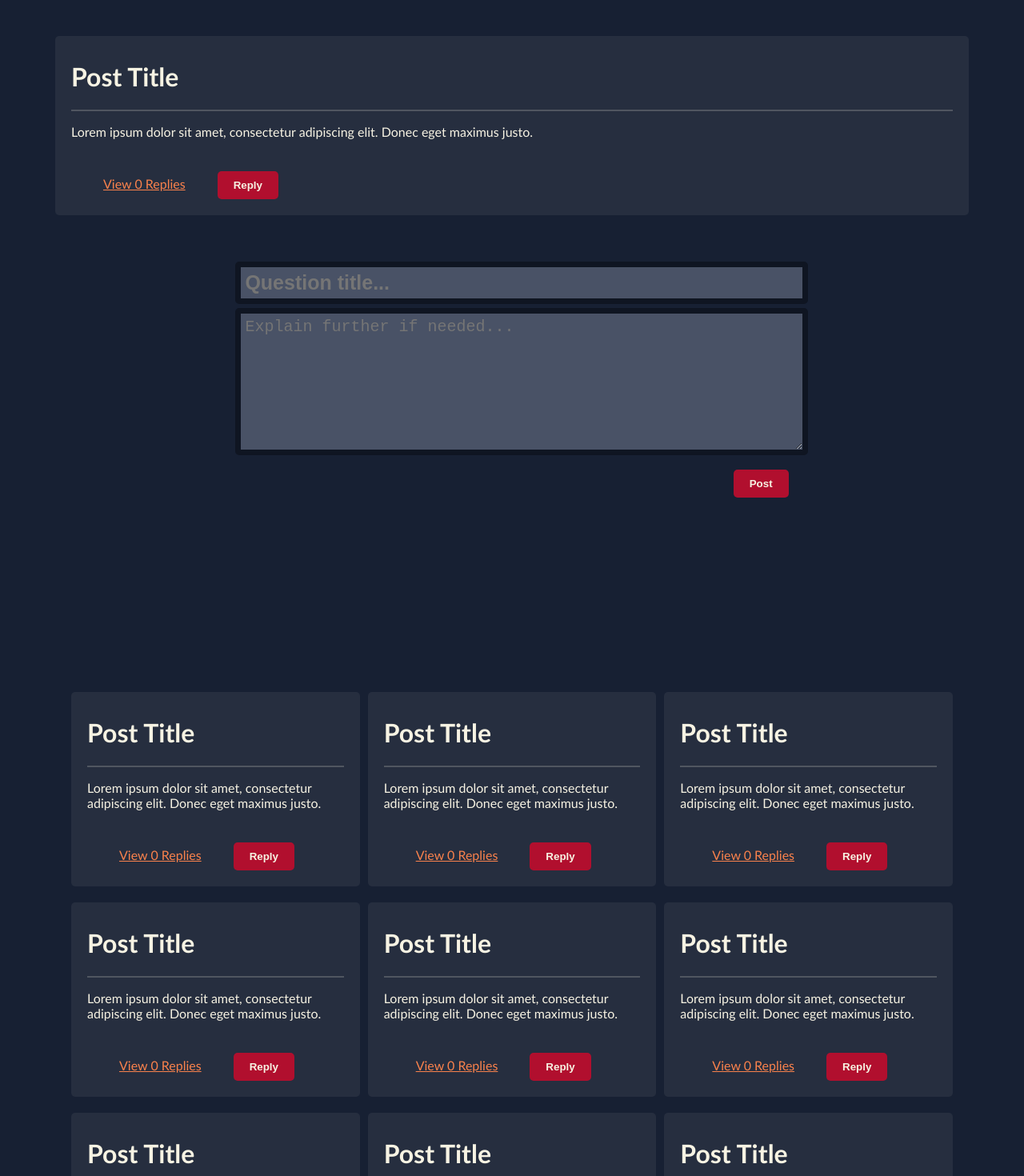
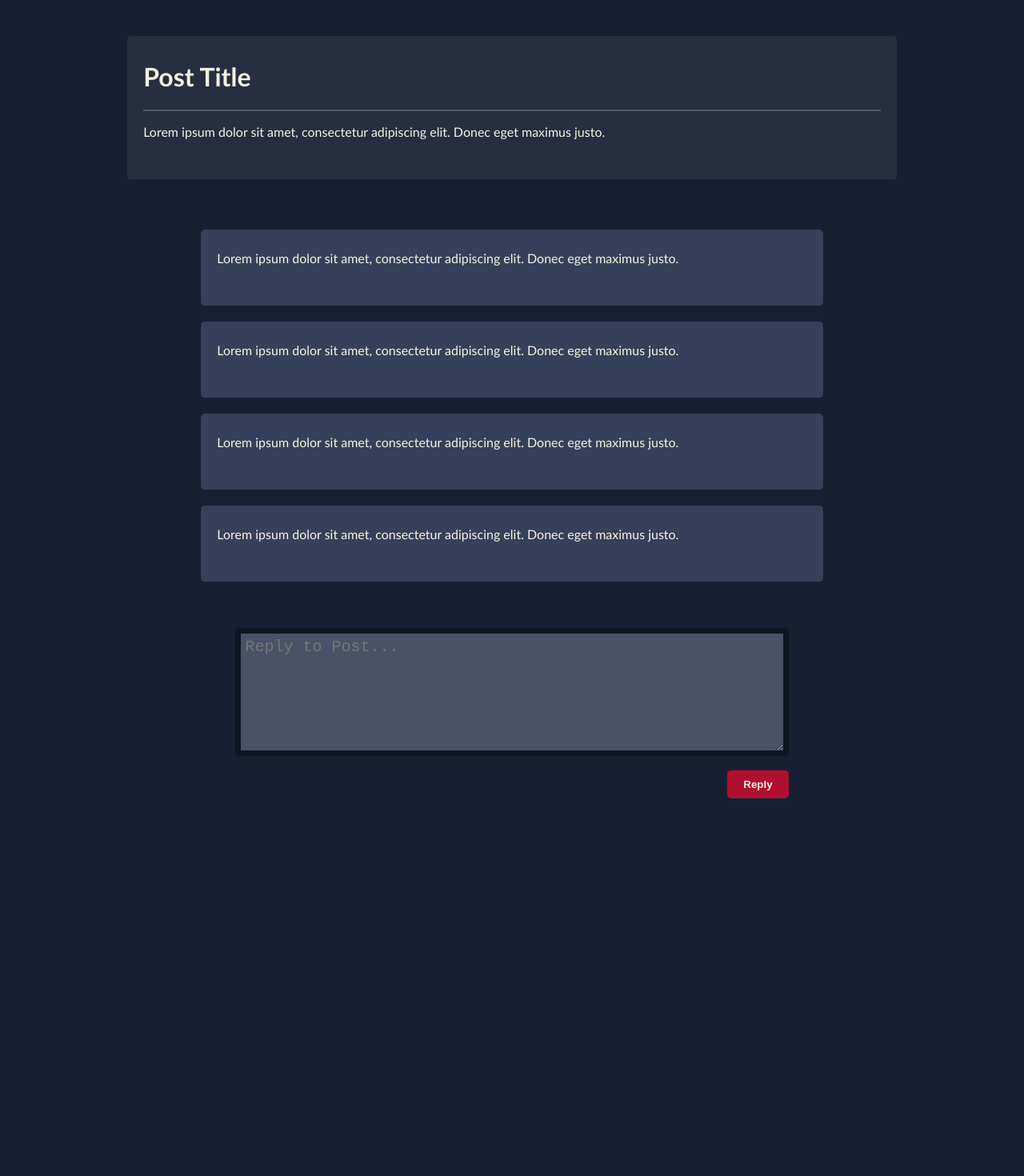
Before and after one commit to CovJus01/BogLogs, a React (Create React App) app: page /post in a window 1280 px wide. Shown: the part 80-1550 px from the top of the page at 80% size. After the commit the page ends 1298 px from the top, so only its background shows below. Built offline with nearby package versions, Linux system fonts and the light colour scheme.

Commit message:
Updated Post Content page with new components and styles

```diff
--- a/src/pages/PostContent.js
+++ b/src/pages/PostContent.js
@@ -1,35 +1,25 @@
 import React from "react";
 import '../styles/main.css';
-import Post from "../components/Post";
-import PostBox from "../components/PostBox"
+import Reply from "../components/Reply";
+import ReplyTree from "../components/ReplyTree"
+import PostDetails from "../components/PostDetails"
 
 export default function PostPage () {
 
     return (
       <div className="ViewPost">
-        <PostBox isReply={false}/>
+        <PostDetails />
         <br/>
         <br/>
-        <Post isTitle={false}/>
+        <div className="ReplySection">
+          <ReplyTree/>
+          <ReplyTree/>
+          <ReplyTree/>
+          <ReplyTree/>
+        </div>
         <br/>
         <br/>
-        <div className="PostSection">
-            <div id="column1">
-            <PostBox isReply={false}/>
-            <PostBox isReply={false}/>
-            <PostBox isReply={false}/>
-            </div>
-            <div id="column2">
-            <PostBox isReply={false}/>
-            <PostBox isReply={false}/>
-            <PostBox isReply={false}/>
-            </div>
-            <div id="column2">
-            <PostBox isReply={false}/>
-            <PostBox isReply={false}/>
-            <PostBox isReply={false}/>
-            </div>
-        </div>
+        <Reply/>
       </div>
     );
   }
--- a/src/styles/main.css
+++ b/src/styles/main.css
@@ -52,8 +52,17 @@ button:active{
     margin: auto;
     background: #2b3344be;
     border-radius: 5px;
-    width: 1fr;
-    margin: 5px 5px 20px 5px;
+    width: 80%;
+    margin: 5px auto 20px auto;
+    padding: 10px 20px 20px 20px;
+    text-align: left;
+}
+
+.ReplyBoxContainer {
+    background: #66759963;
+    border-radius: 5px;
+    width: 80%;
+    margin: 5px auto 20px auto;
     padding: 10px 20px 20px 20px;
     text-align: left;
 }
@@ -73,6 +82,11 @@ button:active{
         padding-left: 20px;
         padding-right: 20px;
     }
+}
+
+.ReplySection {
+    width: 80%;
+    margin: auto ;
 }
 
 @media all and (max-width: 413px) {
@@ -103,6 +117,7 @@ button:active{
     font-size: 25px;
     font-weight: bold;
     padding: 5px;
+    box-sizing: border-box;
 }
 
 .PostInput {
@@ -114,10 +129,11 @@ button:active{
     min-height: 20vh;
     max-height: 50vh;
     max-width: 100%;
-    min-width:100%;
+    min-width: 100%;
     font-size: 20px;
     padding: 5px;
     margin-bottom: 5px;
+    box-sizing: border-box;
 }
 
 @media all and (max-width: 1065px){
@@ -168,7 +184,6 @@ button:active{
     .PostContainer{
         margin: auto;
         max-width: 60%;
-        min-width: 40%;
         margin-bottom: 25vh;
     }
 }
```
